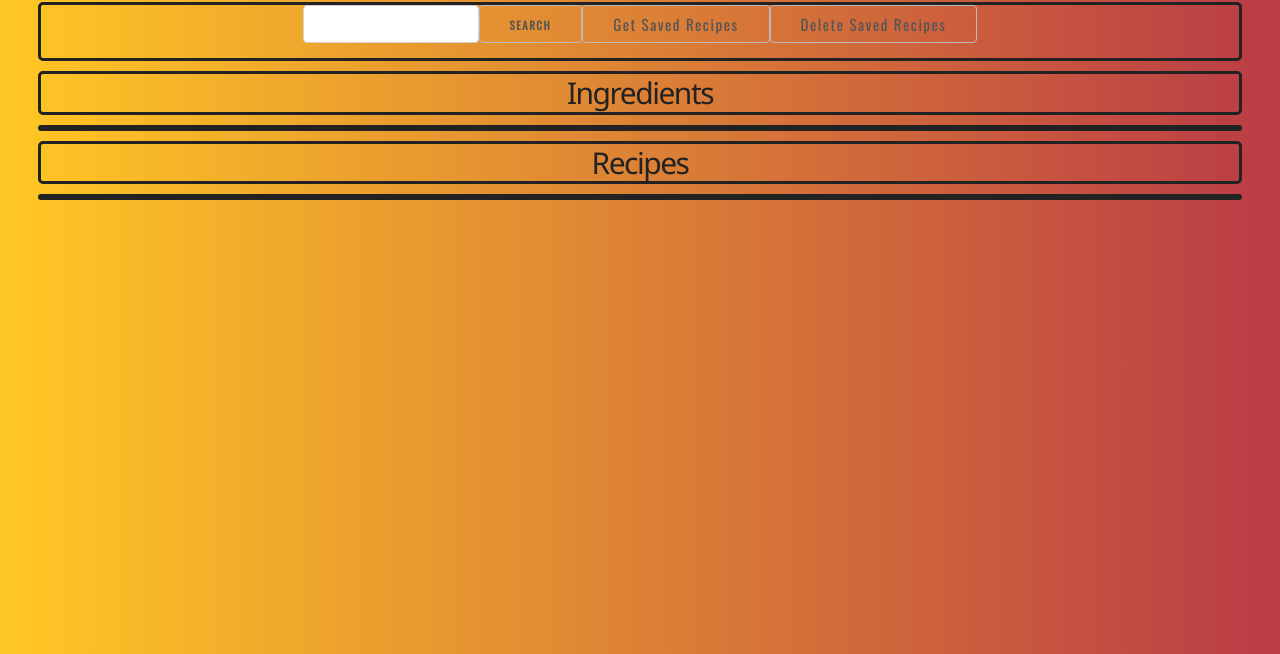
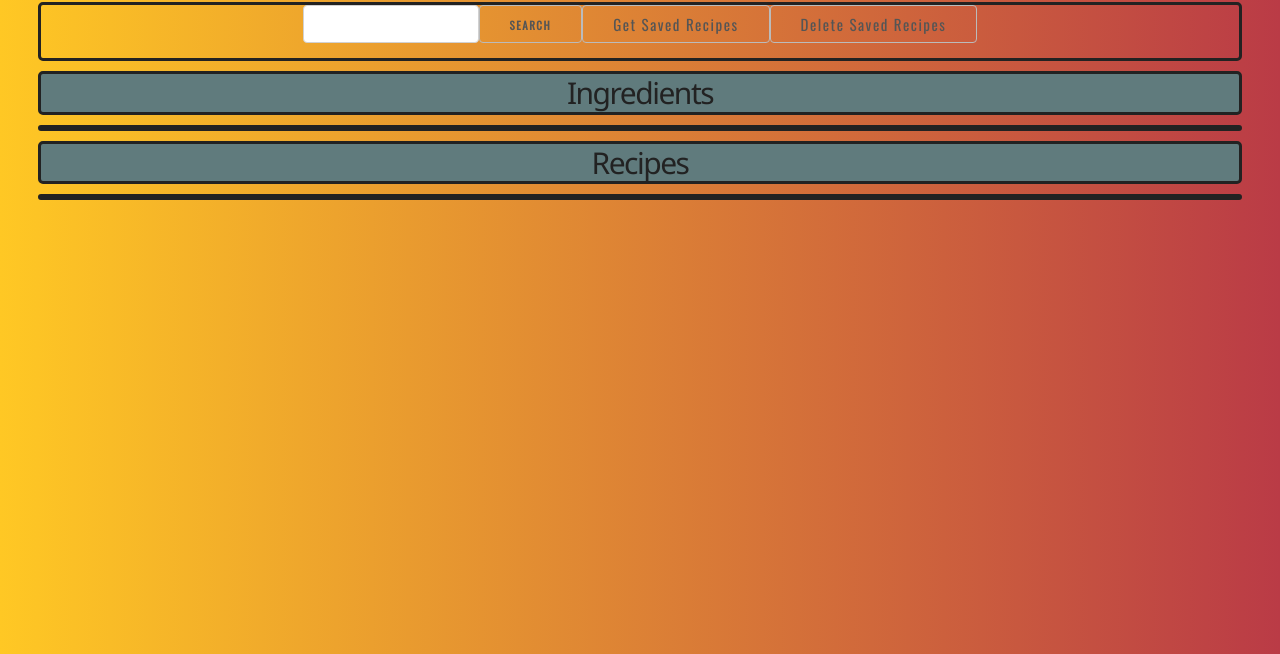
Before and after one commit to zdensamson/food_junkies, a plain HTML site: page index.html in a window 1280 px wide. Shown: the part 146-800 px from the top of the page. Drawn offline with nearby package versions, Linux system fonts and the light colour scheme; no server answers.

Commit message:
Add style to headers

```diff
--- a/index.html
+++ b/index.html
@@ -34,14 +34,14 @@
             </div>
 
         <!-- Div to store ingredients -->
-            <h2 class="simple-border">Ingredients</h2>
+            <h2 class="simple-border headers">Ingredients</h2>
             <div id="ingList" class="simple-border seven">
             </div>
     </div>
 
     <!-- Div to store recipes -->
 
-        <h2 class="simple-border">Recipes</h2>
+        <h2 class="simple-border headers">Recipes</h2>
         <div id="recipeList" class="simple-border seven list-group">
         </div>
 
--- a/style.css
+++ b/style.css
@@ -36,6 +36,9 @@ header h1 {
     background-size: contain;
     max-height: 100%;
     max-width: 100%;
+}
+.headers {
+  background-color: var(--street-teal);
 }
 
 /*
```
